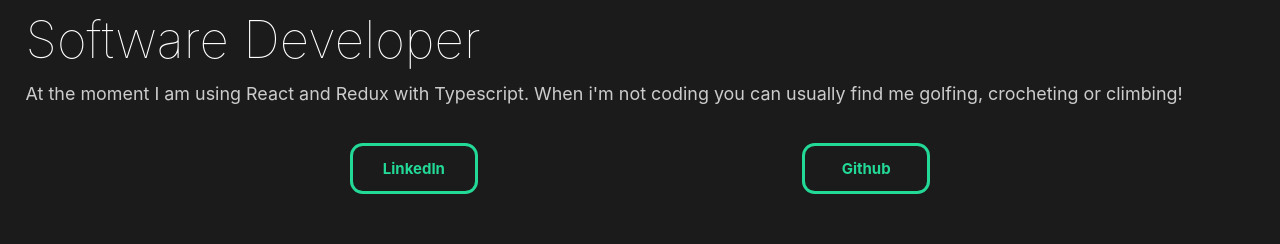
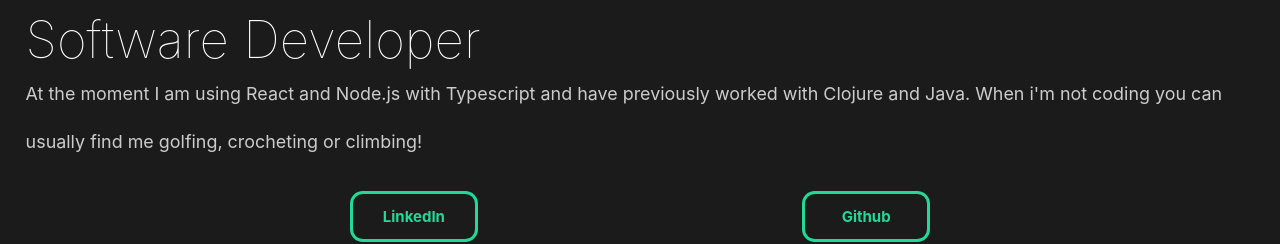
Before and after one commit to michelleloo/michelleloo.github.io, a React (Create React App) app: page / in a window 1280 px wide. Shown: the part 387-631 px from the top of the page. Built offline with nearby package versions, Linux system fonts and the light colour scheme.

Commit message:
Updated about line

```diff
--- a/src/components/AboutSection.js
+++ b/src/components/AboutSection.js
@@ -34,7 +34,7 @@ const AboutSection = (props) => {
                             <motion.h2 variants={titleAnim}>Software Developer</motion.h2>
                         </Hide>
                     </motion.div>
-                    <motion.p variants={fade}>At the moment I am using React and Redux with Typescript. When i'm not coding you can usually find me golfing, crocheting or climbing!</motion.p>
+                    <motion.p variants={fade}>At the moment I am using React and Node.js with Typescript and have previously worked with Clojure and Java. When i'm not coding you can usually find me golfing, crocheting or climbing!</motion.p>
                 </Title>
                 <Buttons>
                     <MainButton variants={fade} onClick={() => redirectClick("https://www.linkedin.com/in/michelle-loo/")}>LinkedIn</MainButton>
```
